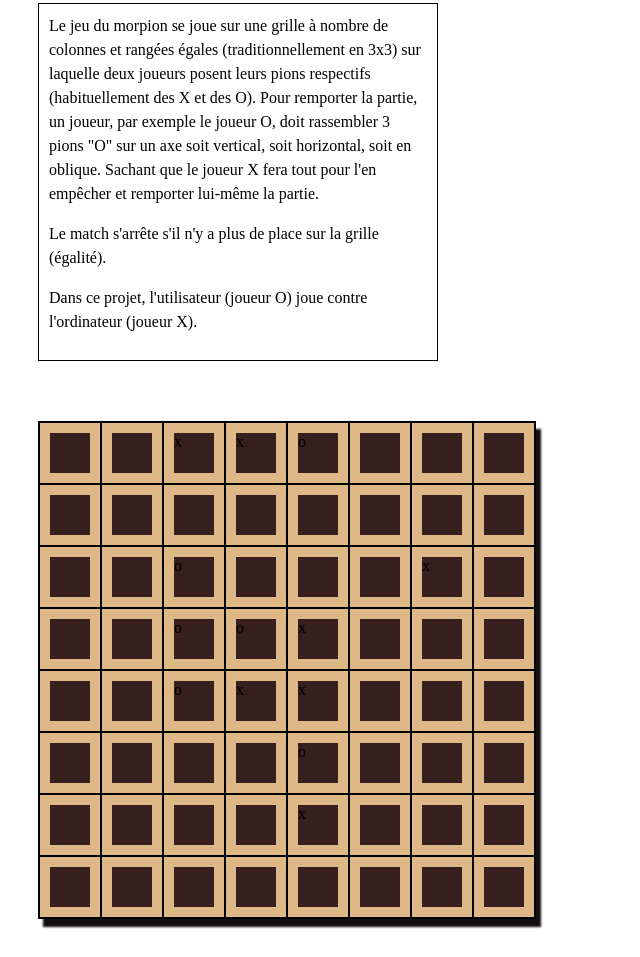
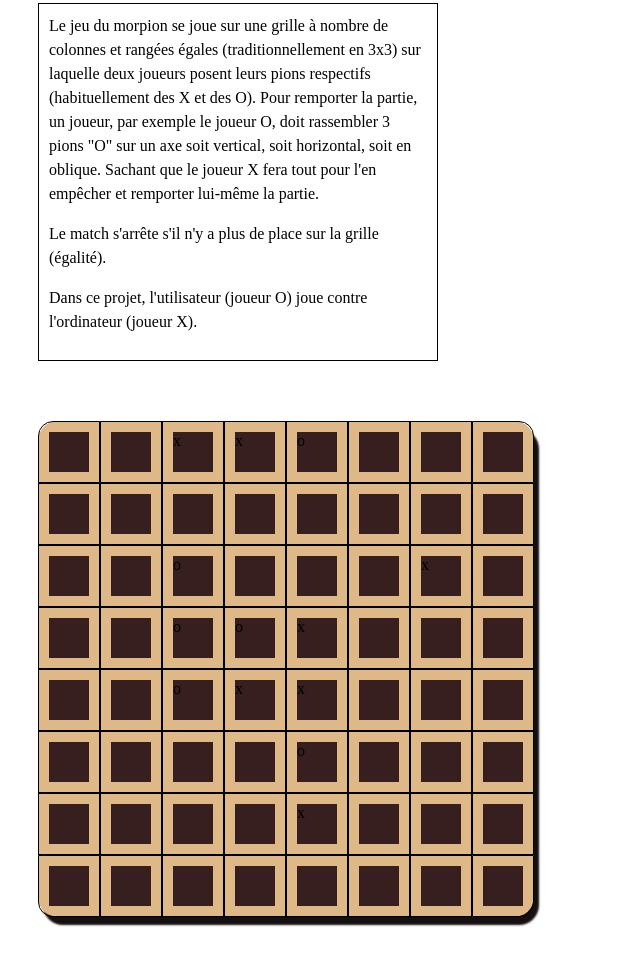
Before and after one commit to myralt/Morpion, a plain HTML site: page public/index.html in a window 1280 px wide. Shown: the part 217-1174 px from the top of the page, without its empty margins (0-640 px from the left). Drawn offline with Linux system fonts and the light colour scheme.

Commit message:
Fixed table borders

```diff
--- a/public/morpion.css
+++ b/public/morpion.css
@@ -40,13 +40,35 @@ section#game-area {
 }
 
 table {
-  border-collapse: collapse;
   background-color: burlywood;
+  border-spacing: 0;
+  border-collapse: separate;
+  border-radius: 20px;
   box-shadow: 5px 8px 2px rgb(21, 15, 15);
 }
 
+table tr:first-child th:first-child,
+  table tr:first-child td:first-child {
+    border-top-left-radius: 15px;
+  }
+
+  table tr:first-child th:last-child,
+  table tr:first-child td:last-child {
+    border-top-right-radius: 15px;
+  }
+
+  table tr:last-child th:first-child,
+  table tr:last-child td:first-child {
+    border-bottom-left-radius: 15px;
+  }
+
+  table tr:last-child th:last-child,
+  table tr:last-child td:last-child {
+    border-bottom-right-radius: 15px;
+  }
+
 td {
-  border: 2px black solid;
+  border: 1px black solid;
   width: 50px;
   height: 50px;
   padding: 5px;
```
